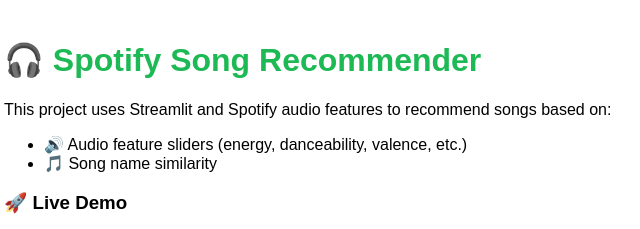
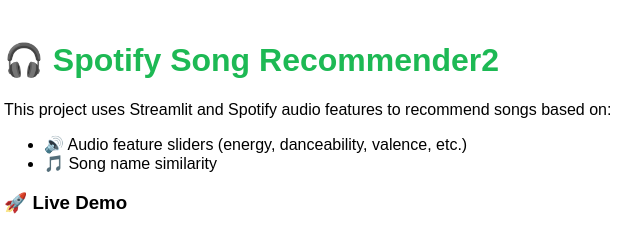
Before and after one commit to farzadj/spotify-recommender, a plain HTML site: page index.html in a window 1280 px wide. Shown: the top 229 px of the page, 136-776 px from the left. Drawn offline with Linux system fonts and the light colour scheme.

Commit message:
Update index.html

```diff
--- a/index.html
+++ b/index.html
@@ -33,7 +33,7 @@
   </style>
 </head>
 <body>
-  <h1>🎧 Spotify Song Recommender</h1>
+  <h1>🎧 Spotify Song Recommender2</h1>
 
   <p>This project uses Streamlit and Spotify audio features to recommend songs based on:</p>
   <ul>
```
